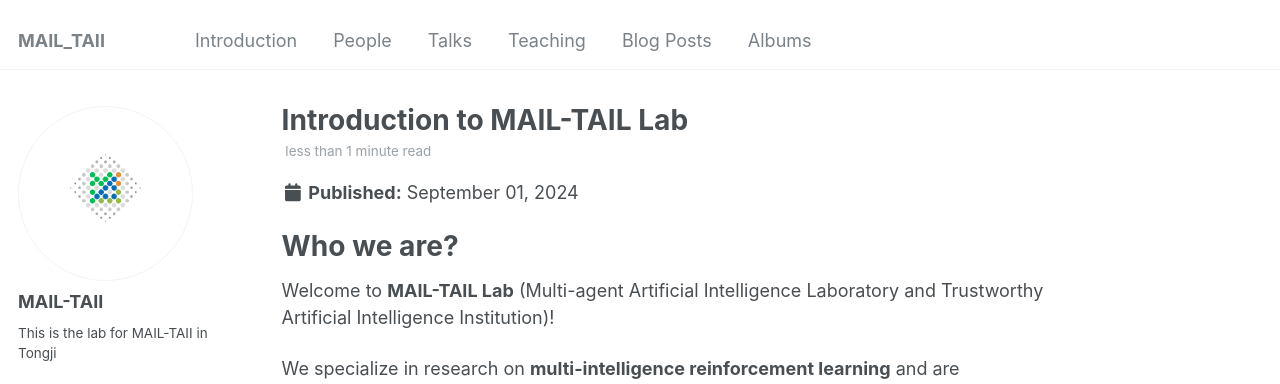
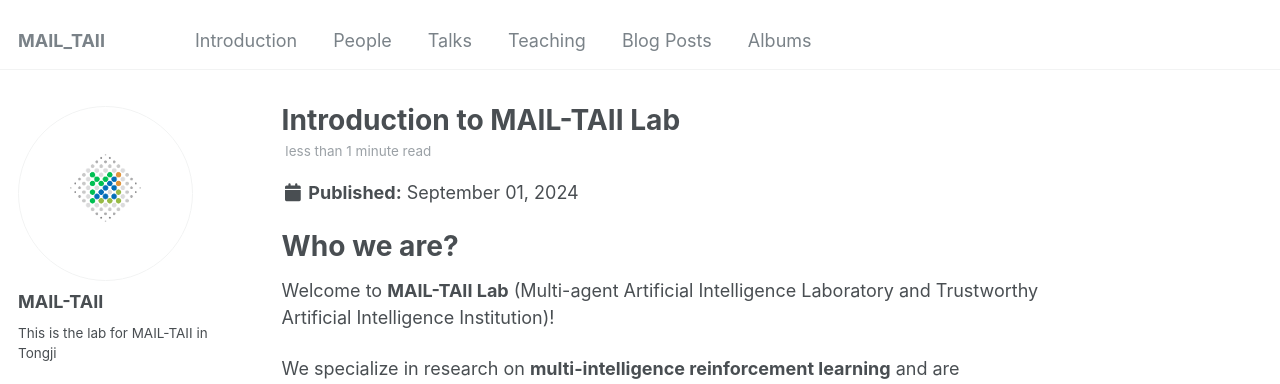
Before and after one commit to mail-taii/mail-taii.github.io, a Jekyll site: the page built from _posts/2024-09-01-blog-post.md, in a window 1280 px wide and 900 px high. Shown: the top 384 px of the window. Built offline with Jekyll 4.4.1, drawn with Linux system fonts in a browser that asks for light colours.

Commit message:
Update 2024-09-01-blog-post.md

```diff
--- a/_posts/2024-09-01-blog-post.md
+++ b/_posts/2024-09-01-blog-post.md
@@ -1,7 +1,7 @@
 ---
-title: "Introduction to MAIL-TAIL Lab"
+title: "Introduction to MAIL-TAII Lab"
 date: 2024-09-01
-permalink: /about/mail-tail-lab/
+permalink: /about/mail-TAII-lab/
 tags:
   - lab introduction
   - multi-agent AI
@@ -10,7 +10,7 @@ tags:
 
 # Who we are?
 
-Welcome to **MAIL-TAIL Lab** (Multi-agent Artificial Intelligence Laboratory and Trustworthy Artificial Intelligence Institution)!
+Welcome to **MAIL-TAII Lab** (Multi-agent Artificial Intelligence Laboratory and Trustworthy Artificial Intelligence Institution)!
 
 We specialize in research on **multi-intelligence reinforcement learning** and are committed to exploring **collaboration and competition among intelligences** to advance the frontiers of AI technology.
 
```
